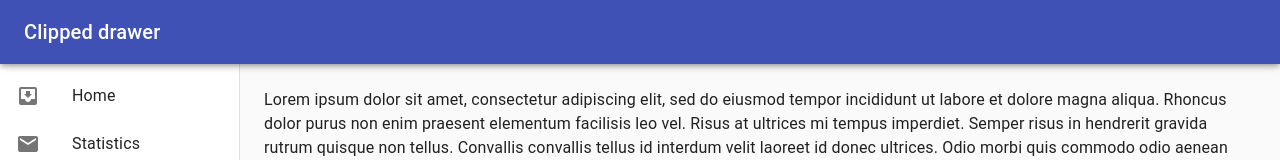
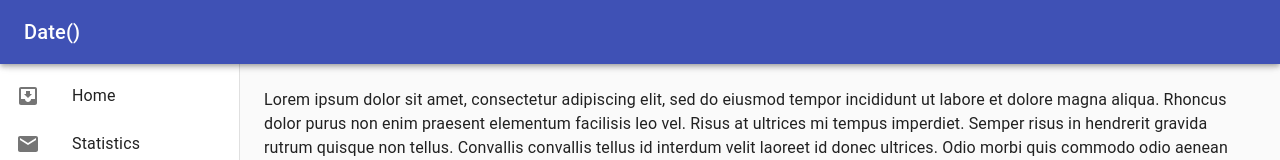
Before and after one commit to unquenchedservant/unquenched_bible_web, a React (Create React App) app: page / in a window 1280 px wide. Shown: the top 160 px of the page. Built offline with nearby package versions, Linux system fonts and the light colour scheme.

Commit message:
begin adding date to top bar

```diff
--- a/src/App.js
+++ b/src/App.js
@@ -47,7 +47,7 @@ function ClippedDrawer() {
       <AppBar position="fixed" className={classes.appBar}>
         <Toolbar>
           <Typography variant="h6" noWrap>
-            Clipped drawer
+            Date()
           </Typography>
         </Toolbar>
       </AppBar>
```
